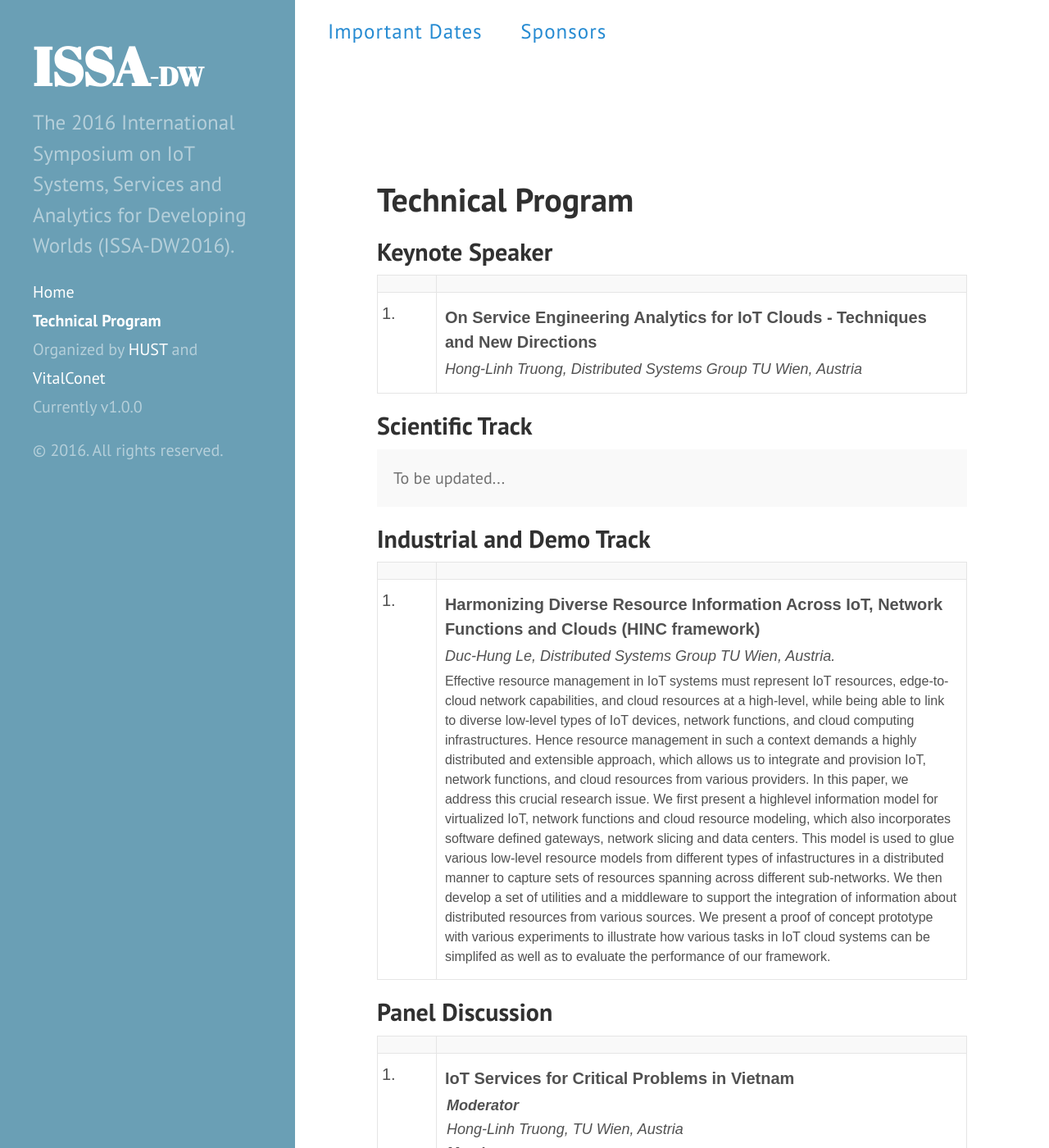
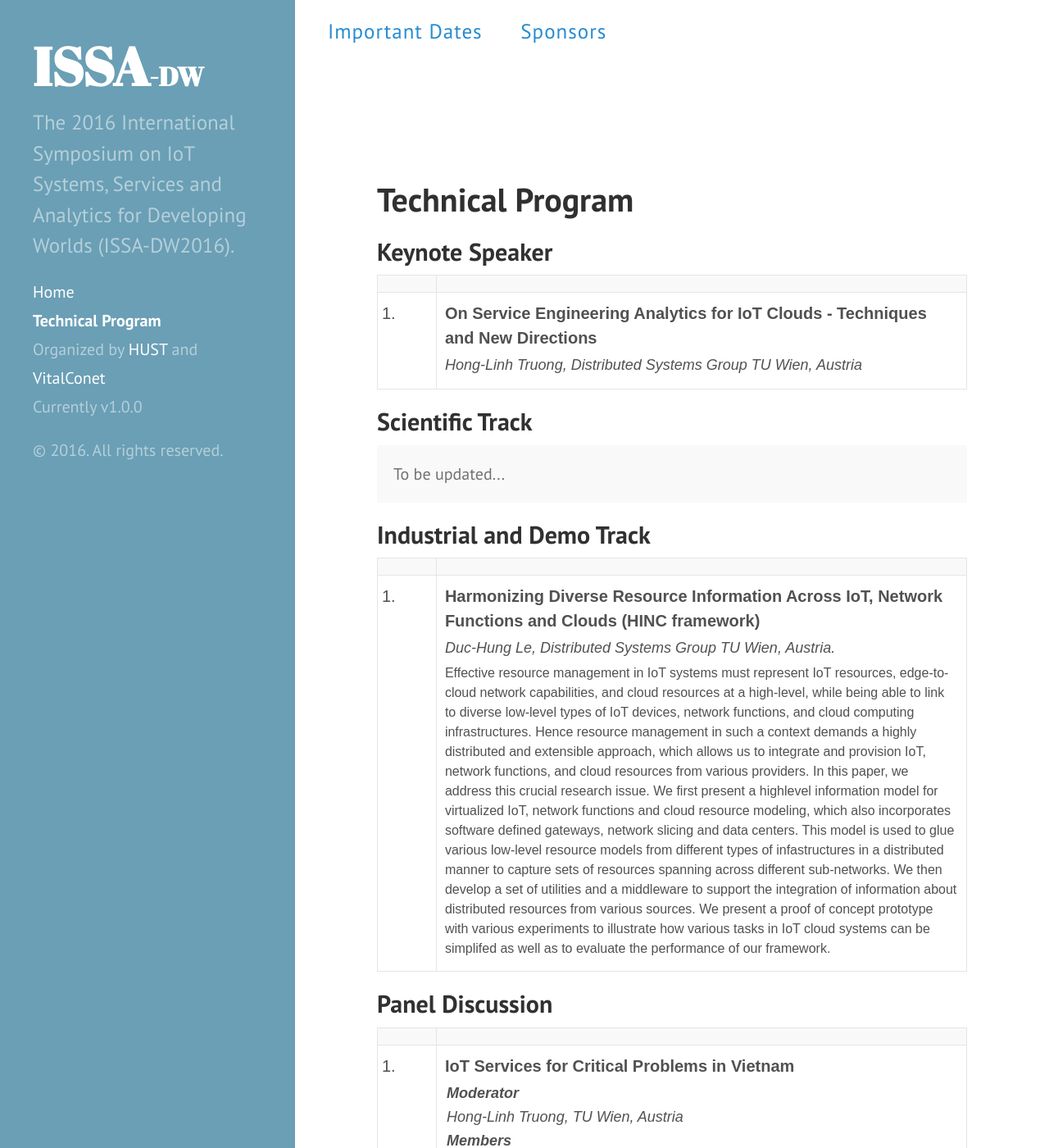
Before and after one commit to issadw/issadw.github.io, a Jekyll site: the page built from technical_program.md, in a window 1280 px wide and 1400 px high. Shown: the whole window at 82% size. Built offline with Jekyll 4.4.1, drawn with Linux system fonts in a browser that asks for light colours.

Commit message:
Customize table

```diff
--- a/public/css/hyde.css
+++ b/public/css/hyde.css
@@ -333,7 +333,6 @@
 }
 
 .tg .num {
-  margin-top:20px;
   vertical-align: top;
   text-align: left;
 }
@@ -342,6 +341,7 @@
   font-size:20px;
   font-weight:bold;
   margin: 5px;
+  margin-top: 0px;
 }
 
 .tg .author {
```
